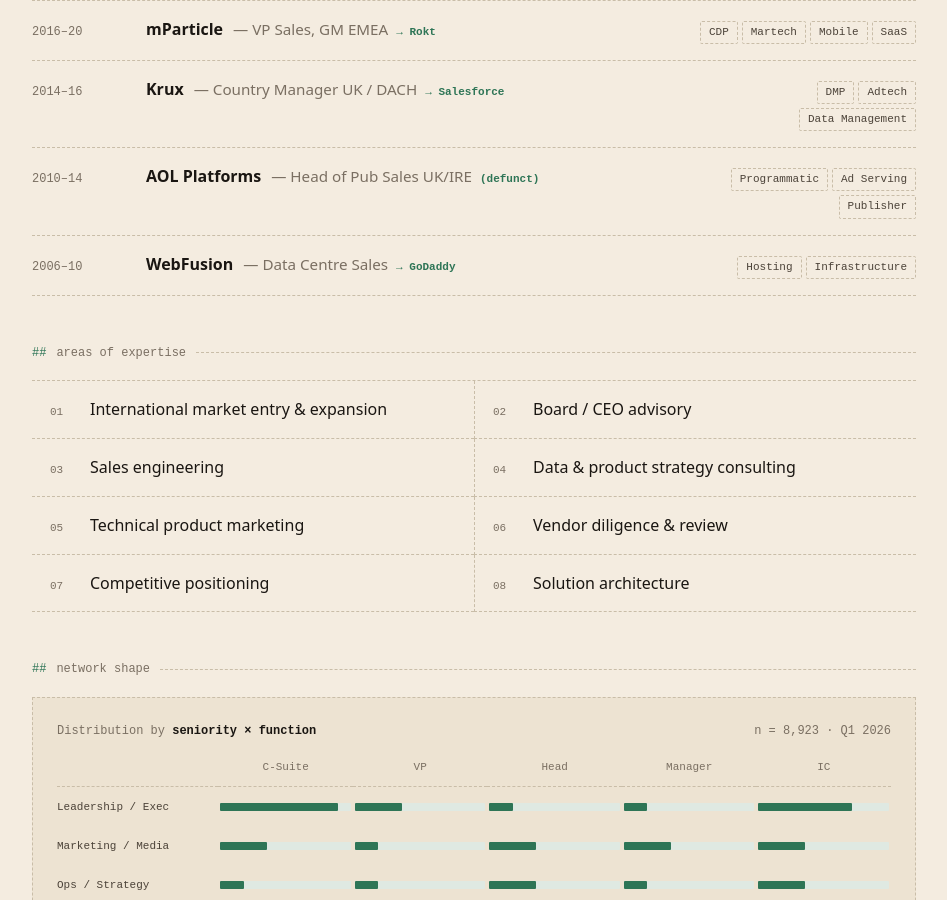
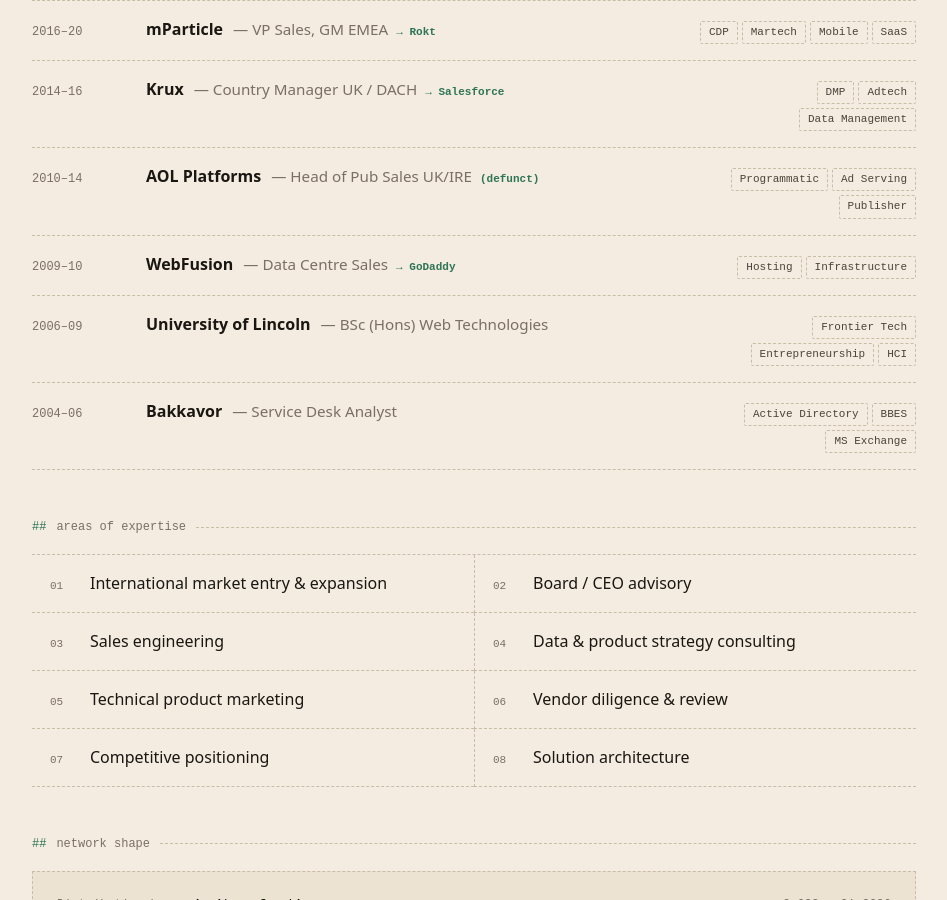
Before and after one commit to typedformiles/navvix, a Jekyll site: the page built from index.html, in a window 1280 px wide and 900 px high, scrolled down 1101 px. Shown: the whole window, without its empty margins (166-1113 px from the left). Built offline with Jekyll 4.4.1, drawn with Linux system fonts in a browser that asks for light colours.

Commit message:
Add Bakkavor and Lincoln to career log, fix WebFusion dates, update Panda copy
Co-Authored-By: Claude Sonnet 4.6 <noreply@anthropic.com>

```diff
--- a/about.html
+++ b/about.html
@@ -30,7 +30,7 @@ permalink: /about/
   <div class="body">
     <h3>Helpdesk, ITIL, and a detour through a media degree.</h3>
     <p>Tim's career in tech began as an IT administrator, after flunking a media degree in Manchester and coming home with his tail between his legs, and a fairly large student loan bill to clear. By chance he ended up working as a first-line helpdesk operator for one of Europe's largest food manufacturers, solving problems across a user base of ~3,500 employees and covering everything from hardware issues, non-technical users struggling with Excel formulas, and mainframes that kept the manufacturing lines on.</p>
-    <p>It was in IT support that Tim realised the commercial teams were the ones leaving the office and going out for nice lunches with clients, and that they seemed to be making more money. So after 2 years, an ITIL certification, and about 50k password resets he went back to university to study this thing called "The Internet". Before heading to Lincoln, Tim managed to squeeze in driving a 1988 Fiat Panda from London to Mongolia (yes, really)... a questionable decision that he blames entirely on a friend with a good pitch. He then obtained a BSc (Hons) in Web Technologies from the University of Lincoln, majoring in Entrepreneurship, Frontier Technologies, and Human Computer Interaction (HCI)... all areas that have gone on to underpin his career choices since!</p>
+    <p>It was in IT support that Tim realised the commercial teams were the ones leaving the office and going out for nice lunches with clients, and that they seemed to be making more money. So after 2 years, an ITIL certification, and about 50k password resets he went back to university to study this thing called "The Internet". Before heading to Lincoln, Tim managed to squeeze in driving a 1988 Fiat Panda from London to Mongolia (yes, really)... taking the most circuitous route he and his co-driver Tom could think of, through 17 countries and around 10k miles. He then obtained a BSc (Hons) in Web Technologies from the University of Lincoln, majoring in Entrepreneurship, Frontier Technologies, and Human Computer Interaction (HCI)... all areas that have gone on to underpin his career choices since!</p>
   </div>
 </div>
 
--- a/index.html
+++ b/index.html
@@ -84,10 +84,24 @@ description: "GTM operator for adtech, martech, data and AI. 20 years scaling in
     </div>
   </div>
   <div class="log-row">
-    <div class="yr">2006&ndash;10</div>
+    <div class="yr">2009&ndash;10</div>
     <div class="co">WebFusion<span class="role">&mdash; Data Centre Sales</span><span class="exit">&rarr; GoDaddy</span></div>
     <div class="tags">
       <span class="chip">Hosting</span><span class="chip">Infrastructure</span>
+    </div>
+  </div>
+  <div class="log-row">
+    <div class="yr">2006&ndash;09</div>
+    <div class="co">University of Lincoln<span class="role">&mdash; BSc (Hons) Web Technologies</span></div>
+    <div class="tags">
+      <span class="chip">Frontier Tech</span><span class="chip">Entrepreneurship</span><span class="chip">HCI</span>
+    </div>
+  </div>
+  <div class="log-row">
+    <div class="yr">2004&ndash;06</div>
+    <div class="co">Bakkavor<span class="role">&mdash; Service Desk Analyst</span></div>
+    <div class="tags">
+      <span class="chip">Active Directory</span><span class="chip">BBES</span><span class="chip">MS Exchange</span>
     </div>
   </div>
 </div>
```
